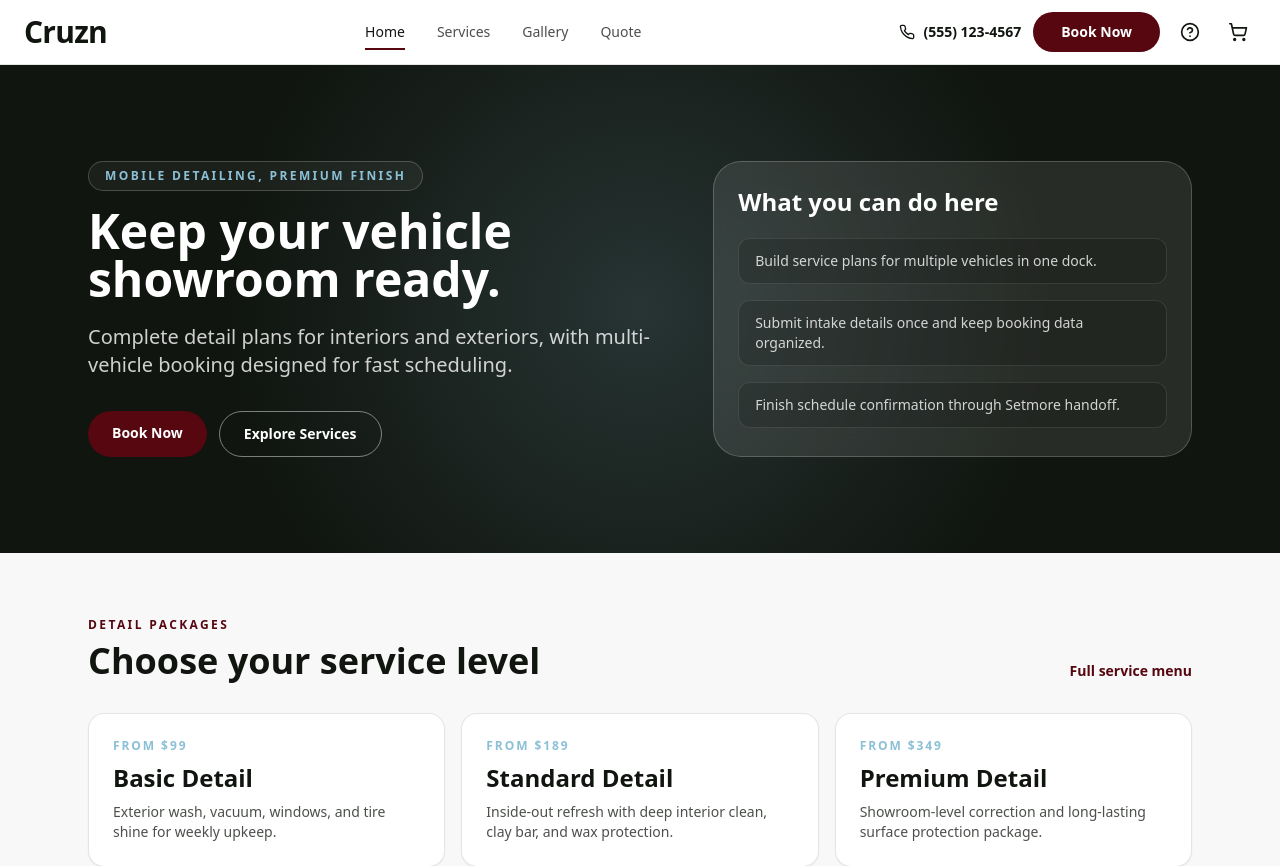
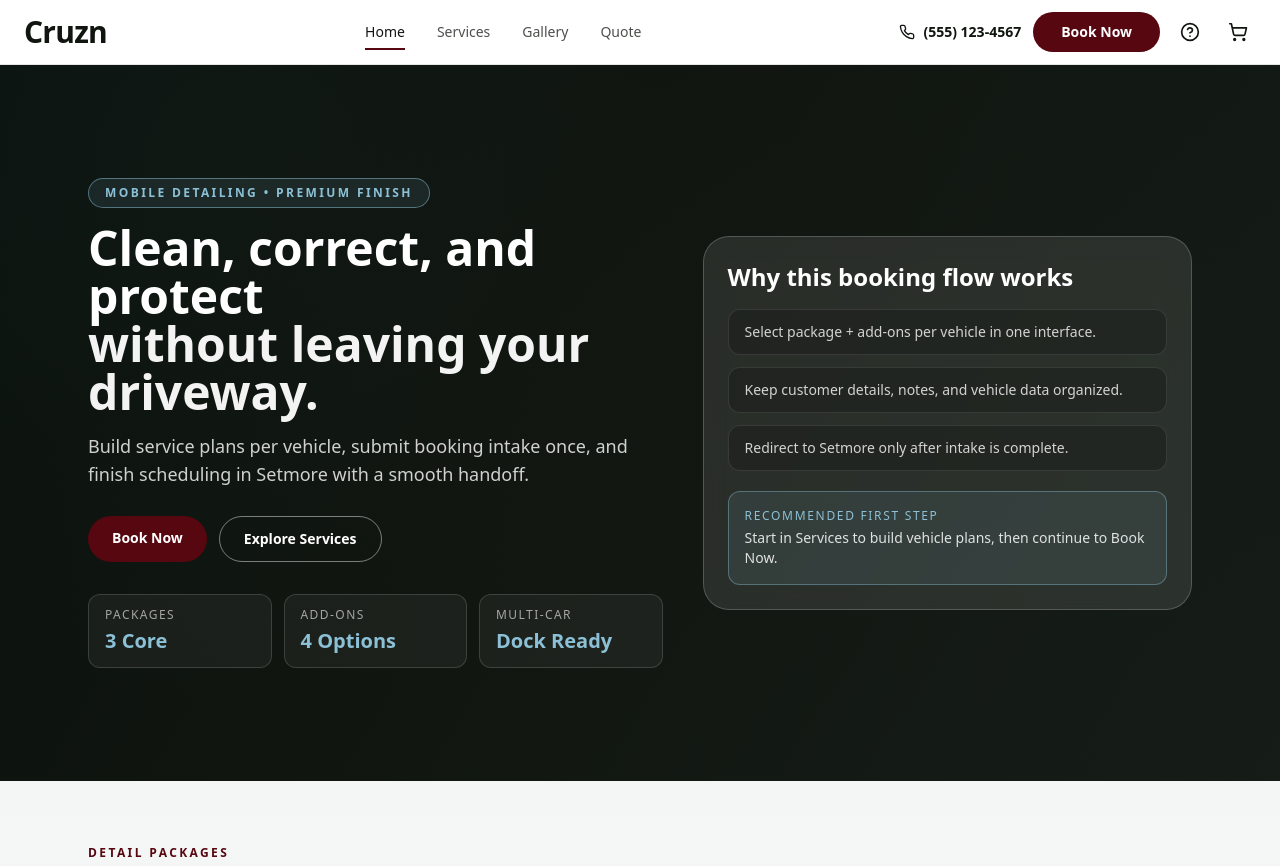
Before and after one commit to sakanastudio24-eng/DetailFlow, a Next.js app in the folder apps/web/: page / in a window 1280 px wide. Shown: the top 866 px of the page. Built offline with nearby package versions, Linux system fonts and the light colour scheme.

Commit message:
feat(section-h): fullscreen landing hero and refined home/footer styling

```diff
--- a/apps/web/app/globals.css
+++ b/apps/web/app/globals.css
@@ -4,6 +4,7 @@
 
 :root {
   color-scheme: light;
+  --site-header-height: 84px;
 }
 
 * {
@@ -37,6 +38,10 @@ a {
 }
 
 @media (max-width: 1023px) {
+  :root {
+    --site-header-height: 130px;
+  }
+
   .dock-shell {
     position: fixed;
     bottom: 0;
@@ -52,6 +57,10 @@ a {
 }
 
 @media (max-width: 767px) {
+  :root {
+    --site-header-height: 126px;
+  }
+
   .dock-shell {
     max-height: 72vh;
     overflow-y: auto;
--- a/apps/web/app/page.tsx
+++ b/apps/web/app/page.tsx
@@ -14,11 +14,17 @@ export default function HomePage(): JSX.Element {
   return (
     <SiteShell>
       <HeroSection />
-      <ServicesSection />
-      <ProcessSection />
-      <GalleryPreviewSection />
-      <ResultsSection />
-      <TestimonialsSection />
+      <div className="bg-gradient-to-b from-[#f3f6f5] via-[#f8f8f8] to-white">
+        <ServicesSection />
+        <ProcessSection />
+      </div>
+      <div className="bg-white">
+        <GalleryPreviewSection />
+        <ResultsSection />
+      </div>
+      <div className="bg-gradient-to-b from-white to-[#f3f6f5]">
+        <TestimonialsSection />
+      </div>
       <CtaSection />
     </SiteShell>
   );
--- a/apps/web/components/layout/site-footer.tsx
+++ b/apps/web/components/layout/site-footer.tsx
@@ -1,39 +1,53 @@
 import Link from 'next/link';
 
 /**
- * Renders shared footer links and contact summary.
+ * Renders a polished footer with clear navigation and contact details.
  */
 export function SiteFooter(): JSX.Element {
   return (
-    <footer className="border-t border-black/10 bg-white">
-      <div className="mx-auto grid max-w-6xl gap-8 px-4 py-10 sm:px-6 md:grid-cols-3">
+    <footer className="border-t border-white/10 bg-gradient-to-br from-brandBlack via-[#131a15] to-[#0e1511] text-white">
+      <div className="mx-auto grid max-w-6xl gap-8 px-4 py-12 sm:px-6 md:grid-cols-[1.2fr_1fr_1fr]">
         <div>
-          <h2 className="font-heading text-xl font-semibold text-brandBlack">Cruz N Clean</h2>
-          <p className="mt-2 text-sm text-brandBlack/75">
-            Mobile detailing built for convenience, protection, and premium finish quality.
+          <h2 className="font-heading text-2xl font-semibold text-white">Cruz N Clean</h2>
+          <p className="mt-3 max-w-sm text-sm text-white/70">
+            Premium mobile detailing for daily drivers, enthusiast builds, and multi-vehicle households.
           </p>
-          <p className="mt-3 text-sm font-semibold text-brandBlack">(555) 123-4567</p>
+          <a href="tel:+15551234567" className="mt-4 inline-block text-sm font-semibold text-waterBlue transition hover:text-white">
+            (555) 123-4567
+          </a>
         </div>
 
         <div>
-          <h3 className="font-heading text-sm font-bold uppercase tracking-[0.14em] text-brandBlack">Quick Links</h3>
-          <div className="mt-3 grid grid-cols-2 gap-2 text-sm">
-            <Link href="/" className="text-brandBlack hover:text-deepRed hover:underline">Home</Link>
-            <Link href="/services" className="text-brandBlack hover:text-deepRed hover:underline">Services</Link>
-            <Link href="/gallery" className="text-brandBlack hover:text-deepRed hover:underline">Gallery</Link>
-            <Link href="/quote" className="text-brandBlack hover:text-deepRed hover:underline">Quote</Link>
-            <Link href="/booking" className="text-brandBlack hover:text-deepRed hover:underline">Book Now</Link>
-            <Link href="/contact" className="text-brandBlack hover:text-deepRed hover:underline">Contact</Link>
-            <Link href="/faq" className="text-brandBlack hover:text-deepRed hover:underline">FAQ</Link>
+          <h3 className="font-heading text-sm font-semibold uppercase tracking-[0.14em] text-white/80">Navigate</h3>
+          <div className="mt-3 grid grid-cols-2 gap-x-3 gap-y-2 text-sm">
+            <Link href="/" className="text-white/80 transition hover:text-waterBlue">Home</Link>
+            <Link href="/services" className="text-white/80 transition hover:text-waterBlue">Services</Link>
+            <Link href="/gallery" className="text-white/80 transition hover:text-waterBlue">Gallery</Link>
+            <Link href="/quote" className="text-white/80 transition hover:text-waterBlue">Quote</Link>
+            <Link href="/booking" className="text-white/80 transition hover:text-waterBlue">Book Now</Link>
+            <Link href="/contact" className="text-white/80 transition hover:text-waterBlue">Contact</Link>
+            <Link href="/faq" className="text-white/80 transition hover:text-waterBlue">FAQ</Link>
           </div>
         </div>
 
         <div>
-          <h3 className="font-heading text-sm font-bold uppercase tracking-[0.14em] text-brandBlack">Legal</h3>
+          <h3 className="font-heading text-sm font-semibold uppercase tracking-[0.14em] text-white/80">Legal</h3>
           <div className="mt-3 flex flex-col gap-2 text-sm">
-            <Link href="/privacy" className="text-brandBlack hover:text-deepRed hover:underline">Privacy Policy</Link>
-            <Link href="/terms" className="text-brandBlack hover:text-deepRed hover:underline">Terms of Service</Link>
+            <Link href="/privacy" className="text-white/80 transition hover:text-waterBlue">Privacy Policy</Link>
+            <Link href="/terms" className="text-white/80 transition hover:text-waterBlue">Terms of Service</Link>
           </div>
+
+          <div className="mt-5 rounded-xl border border-white/10 bg-white/5 px-4 py-3">
+            <p className="text-xs uppercase tracking-[0.14em] text-white/55">Business Hours</p>
+            <p className="mt-1 text-sm text-white/80">Mon-Sat 8:00AM - 6:00PM</p>
+          </div>
+        </div>
+      </div>
+
+      <div className="border-t border-white/10">
+        <div className="mx-auto flex max-w-6xl flex-col gap-2 px-4 py-4 text-xs text-white/60 sm:px-6 sm:flex-row sm:items-center sm:justify-between">
+          <p>© {new Date().getFullYear()} Cruz N Clean. All rights reserved.</p>
+          <p>Built with a documentation-first workflow.</p>
         </div>
       </div>
     </footer>
--- a/apps/web/components/sections/hero-section.tsx
+++ b/apps/web/components/sections/hero-section.tsx
@@ -1,41 +1,79 @@
 import Link from 'next/link';
 
 /**
- * Renders the homepage hero with high-contrast heading and CTA group.
+ * Renders a full-viewport landing hero with primary conversion actions.
  */
 export function HeroSection(): JSX.Element {
   return (
-    <section className="relative overflow-hidden bg-brandBlack text-white">
-      <div className="absolute inset-0 bg-[radial-gradient(circle_at_center,#8cc0d62e,transparent_60%)]" />
-      <div className="relative mx-auto grid max-w-6xl gap-10 px-4 py-16 sm:px-6 lg:grid-cols-[1.1fr_0.9fr] lg:py-24">
+    <section className="landing-hero relative overflow-hidden bg-brandBlack text-white">
+      <div className="absolute inset-0 bg-[radial-gradient(circle_at_20%_15%,#8cc0d63b,transparent_45%)]" />
+      <div className="absolute inset-0 bg-[radial-gradient(circle_at_80%_80%,#56070f40,transparent_50%)]" />
+      <div className="absolute inset-0 bg-[linear-gradient(120deg,#08100dcc_0%,#10150fef_40%,#151d18f0_100%)]" />
+
+      <div className="relative mx-auto grid min-h-[calc(100svh-var(--site-header-height))] max-w-6xl items-center gap-8 px-4 py-10 sm:px-6 lg:grid-cols-[1.08fr_0.92fr] lg:gap-10">
         <div className="fade-in-up">
-          <p className="inline-flex rounded-full border border-white/20 bg-white/5 px-4 py-1.5 text-xs font-semibold uppercase tracking-[0.2em] text-waterBlue">
-            Mobile Detailing, Premium Finish
+          <p className="inline-flex rounded-full border border-waterBlue/50 bg-waterBlue/10 px-4 py-1.5 text-xs font-semibold uppercase tracking-[0.2em] text-waterBlue">
+            Mobile Detailing • Premium Finish
           </p>
+
           <h1 className="mt-4 font-heading text-4xl font-semibold leading-tight sm:text-5xl">
-            Keep your vehicle
-            <span className="block">showroom ready.</span>
+            Clean, correct, and protect
+            <span className="block text-white/95">without leaving your driveway.</span>
           </h1>
-          <p className="mt-5 max-w-xl text-base text-white/80 sm:text-xl">
-            Complete detail plans for interiors and exteriors, with multi-vehicle booking designed for fast scheduling.
+
+          <p className="mt-4 max-w-xl text-base text-white/80 sm:text-lg">
+            Build service plans per vehicle, submit booking intake once, and finish scheduling in Setmore with a smooth handoff.
           </p>
-          <div className="mt-8 flex flex-wrap gap-3">
-            <Link href="/booking" className="rounded-full bg-deepRed px-6 py-3 text-sm font-semibold text-white transition duration-300 hover:scale-[1.02] hover:bg-[#6e0912]">
+
+          <div className="mt-7 flex flex-wrap gap-3">
+            <Link
+              href="/booking"
+              className="rounded-full bg-deepRed px-6 py-3 text-sm font-semibold text-white transition duration-300 hover:-translate-y-0.5 hover:bg-[#6e0912]"
+            >
               Book Now
             </Link>
-            <Link href="/services" className="rounded-full border border-white/45 px-6 py-3 text-sm font-semibold text-white transition duration-300 hover:bg-white hover:text-brandBlack">
+            <Link
+              href="/services"
+              className="rounded-full border border-white/45 px-6 py-3 text-sm font-semibold text-white transition duration-300 hover:bg-white hover:text-brandBlack"
+            >
               Explore Services
             </Link>
           </div>
+
+          <div className="mt-8 grid gap-3 sm:grid-cols-3">
+            <article className="rounded-xl border border-white/15 bg-white/5 px-4 py-3 backdrop-blur">
+              <p className="text-xs uppercase tracking-[0.12em] text-white/60">Packages</p>
+              <p className="mt-1 font-heading text-xl font-semibold text-waterBlue">3 Core</p>
+            </article>
+            <article className="rounded-xl border border-white/15 bg-white/5 px-4 py-3 backdrop-blur">
+              <p className="text-xs uppercase tracking-[0.12em] text-white/60">Add-ons</p>
+              <p className="mt-1 font-heading text-xl font-semibold text-waterBlue">4 Options</p>
+            </article>
+            <article className="rounded-xl border border-white/15 bg-white/5 px-4 py-3 backdrop-blur">
+              <p className="text-xs uppercase tracking-[0.12em] text-white/60">Multi-Car</p>
+              <p className="mt-1 font-heading text-xl font-semibold text-waterBlue">Dock Ready</p>
+            </article>
+          </div>
         </div>
 
-        <aside className="fade-in-up rounded-[28px] border border-white/20 bg-white/10 p-6 backdrop-blur-md">
-          <h2 className="font-heading text-2xl font-semibold">What you can do here</h2>
-          <ul className="mt-5 space-y-4 text-sm text-white/80">
-            <li className="rounded-xl border border-white/10 bg-black/15 px-4 py-3">Build service plans for multiple vehicles in one dock.</li>
-            <li className="rounded-xl border border-white/10 bg-black/15 px-4 py-3">Submit intake details once and keep booking data organized.</li>
-            <li className="rounded-xl border border-white/10 bg-black/15 px-4 py-3">Finish schedule confirmation through Setmore handoff.</li>
+        <aside className="fade-in-up rounded-[26px] border border-white/20 bg-white/10 p-6 backdrop-blur-md">
+          <h2 className="font-heading text-2xl font-semibold">Why this booking flow works</h2>
+          <ul className="mt-4 space-y-3 text-sm text-white/80">
+            <li className="rounded-xl border border-white/10 bg-black/20 px-4 py-3 transition duration-300 hover:bg-black/30">
+              Select package + add-ons per vehicle in one interface.
+            </li>
+            <li className="rounded-xl border border-white/10 bg-black/20 px-4 py-3 transition duration-300 hover:bg-black/30">
+              Keep customer details, notes, and vehicle data organized.
+            </li>
+            <li className="rounded-xl border border-white/10 bg-black/20 px-4 py-3 transition duration-300 hover:bg-black/30">
+              Redirect to Setmore only after intake is complete.
+            </li>
           </ul>
+
+          <div className="mt-5 rounded-xl border border-waterBlue/40 bg-waterBlue/10 p-4">
+            <p className="text-xs uppercase tracking-[0.14em] text-waterBlue">Recommended first step</p>
+            <p className="mt-1 text-sm text-white/85">Start in Services to build vehicle plans, then continue to Book Now.</p>
+          </div>
         </aside>
       </div>
     </section>
```
